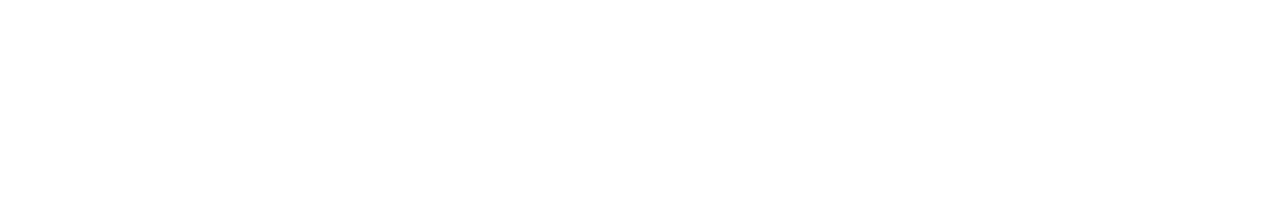
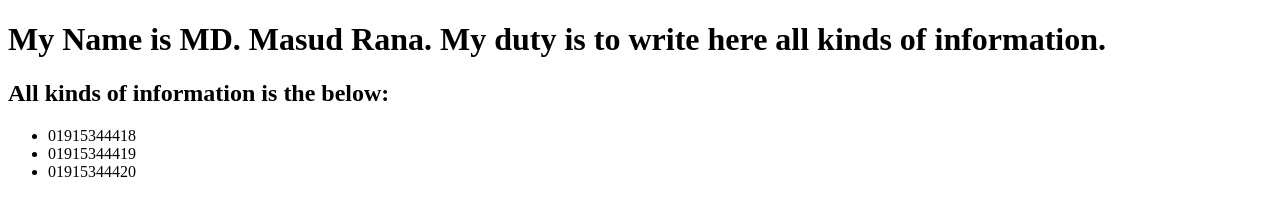
Before and after one commit to safaroque7/branch-of-git, a plain HTML site: page index.html in a window 1280 px wide. Drawn offline with Linux system fonts and the light colour scheme.

Commit message:
Footer information has been included

```diff
--- a/index.html
+++ b/index.html
@@ -14,7 +14,15 @@
     <main></main>
 
     <!-- Mr. Masud Rana will work here -->
-    <footer></footer>
+    <footer>
+        <h1> My Name is MD. Masud Rana. My duty is to write here all kinds of information. </h1>
+        <h2> All kinds of information is the below: </h2>
+        <ul>
+            <li> 01915344418 </li>
+            <li> 01915344419 </li>
+            <li> 01915344420 </li>
+        </ul>
+    </footer>
 
 </body>
 </html>
```
